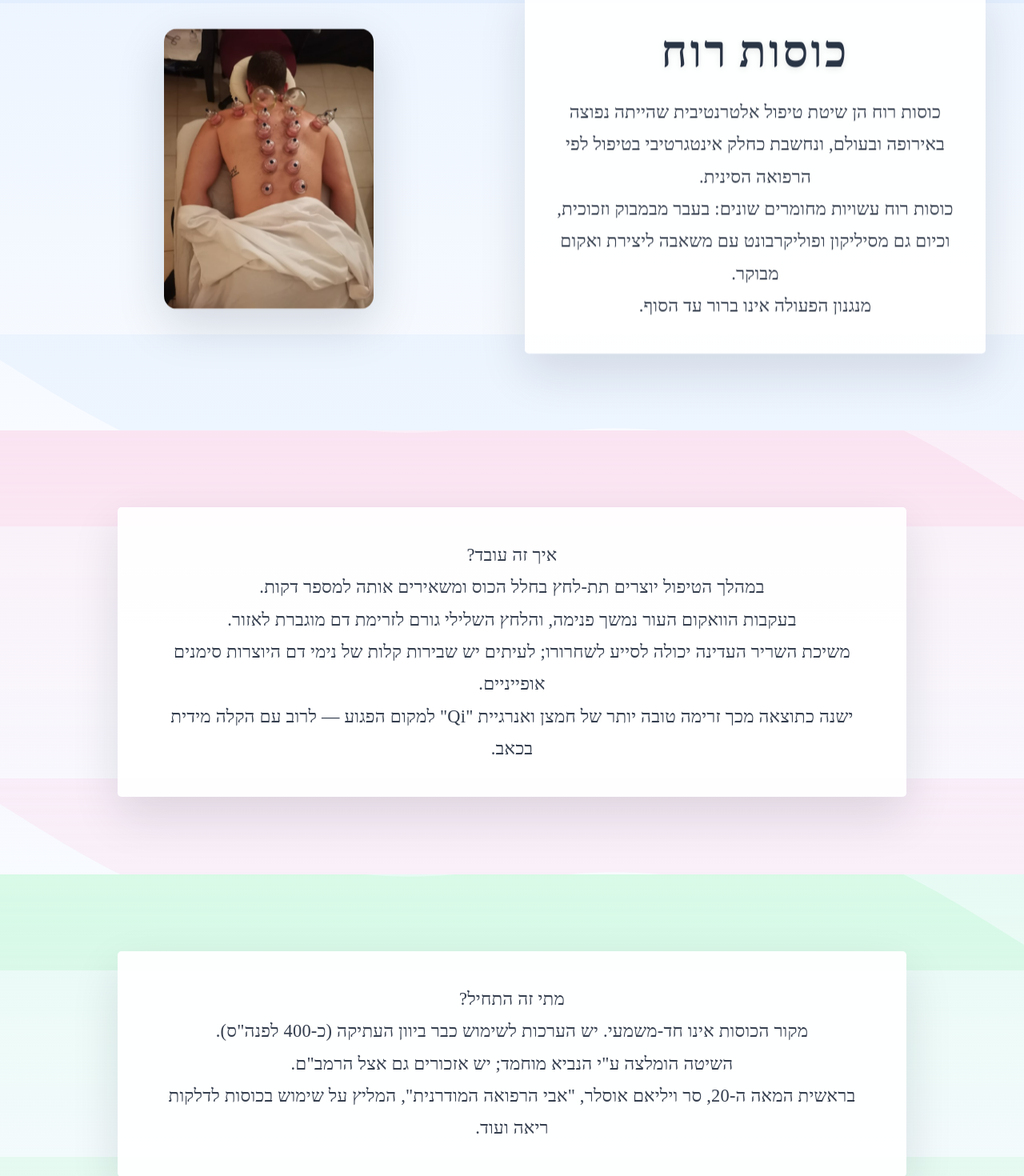
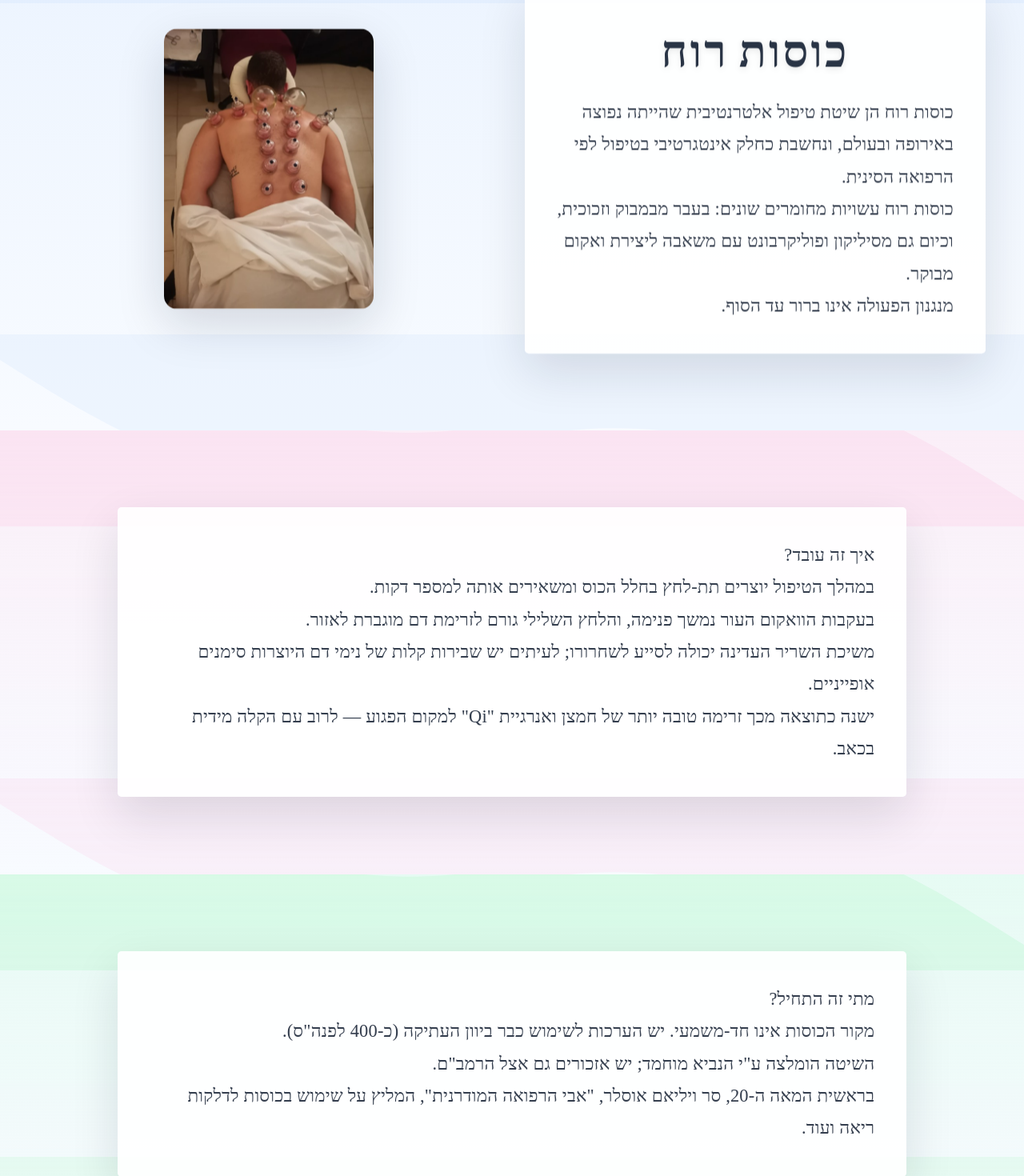
Before and after one commit to Rafcon96/lior-shiatsu, a React (Create React App) app: page /cuppingTherapy in a window 1280 px wide. Shown: the part 180-1650 px from the top of the page at 80% size. Built offline with nearby package versions, Linux system fonts and the light colour scheme.

Commit message:
fix LIOR TEXT 3

```diff
--- a/src/pages/Acupuncture/index.jsx
+++ b/src/pages/Acupuncture/index.jsx
@@ -292,7 +292,7 @@ export default function Acupuncture({height = 350}) {
           <Grid container dir={language ? 'ltr' : 'rtl'} justifyContent={'center'}>
             <Grid item xs={12} md={10}>
               <StyledContentBox sx={{ p: { xs: 3, md: 5 } }}>
-                <StyledTypography align={'center'}>
+                <StyledTypography >
                   {res.evidence[localeIndex]}
                 </StyledTypography>
                 <Box sx={{ textAlign: 'center', mt: 2 }}>
@@ -322,7 +322,7 @@ export default function Acupuncture({height = 350}) {
           <Grid container dir={language ? 'ltr' : 'rtl'} justifyContent={'center'}>
             <Grid item xs={12} md={10}>
               <StyledContentBox sx={{ p: { xs: 3, md: 5 } }}>
-                <StyledTypography align={'center'}>
+                <StyledTypography >
                   {res.qna[localeIndex]}
                 </StyledTypography>
               </StyledContentBox>
--- a/src/pages/CuppingTherapy/index.jsx
+++ b/src/pages/CuppingTherapy/index.jsx
@@ -212,7 +212,7 @@ export default function CuppingTherapy({height = 350}) {
                 <StyledTitle align={'center'}>
                   {res.title[localeIndex]}
                 </StyledTitle>
-                <StyledTypography align={'center'}>
+                <StyledTypography >
                   {res.intro[localeIndex]}
                 </StyledTypography>
               </StyledContentBox>
@@ -263,7 +263,7 @@ export default function CuppingTherapy({height = 350}) {
           <Grid container dir={language ? 'ltr' : 'rtl'} justifyContent={'center'}>
             <Grid item xs={12} md={10}>
               <StyledContentBox sx={{ p: { xs: 3, md: 5 } }}>
-                <StyledTypography align={'center'}>
+                <StyledTypography >
                   {res.howItWorks[localeIndex]}
                 </StyledTypography>
               </StyledContentBox>
@@ -288,7 +288,7 @@ export default function CuppingTherapy({height = 350}) {
           <Grid container dir={language ? 'ltr' : 'rtl'} justifyContent={'center'}>
             <Grid item xs={12} md={10}>
               <StyledContentBox sx={{ p: { xs: 3, md: 5 } }}>
-                <StyledTypography align={'center'}>
+                <StyledTypography >
                   {res.history[localeIndex]}
                 </StyledTypography>
               </StyledContentBox>
--- a/src/pages/shiatsu/index.jsx
+++ b/src/pages/shiatsu/index.jsx
@@ -204,7 +204,7 @@ export default function Shiatsu({height = 400}) {
                 <StyledTitle align={'center'}>
                   {res.title[localeIndex]}
                 </StyledTitle>
-                <StyledTypography align={'center'}>
+                <StyledTypography >
                   {res.intro1[localeIndex]}
                 </StyledTypography>
               </StyledContentBox>
@@ -254,7 +254,7 @@ export default function Shiatsu({height = 400}) {
           <Grid container dir={language ? 'ltr' : 'rtl'} justifyContent={'center'}>
             <Grid item xs={12} md={10}>
               <StyledContentBox sx={{ p: { xs: 3, md: 5 } }}>
-                <StyledTypography align={'center'}>
+                <StyledTypography >
                   {res.intro2[localeIndex]}
                 </StyledTypography>
               </StyledContentBox>
@@ -279,7 +279,7 @@ export default function Shiatsu({height = 400}) {
           <Grid container dir={language ? 'ltr' : 'rtl'} justifyContent={'center'}>
             <Grid item xs={12} md={10}>
               <StyledContentBox sx={{ p: { xs: 3, md: 5 } }}>
-                <StyledTypography align={'center'}>
+                <StyledTypography >
                   {res.howItWorks[localeIndex]}
                 </StyledTypography>
               </StyledContentBox>
```
